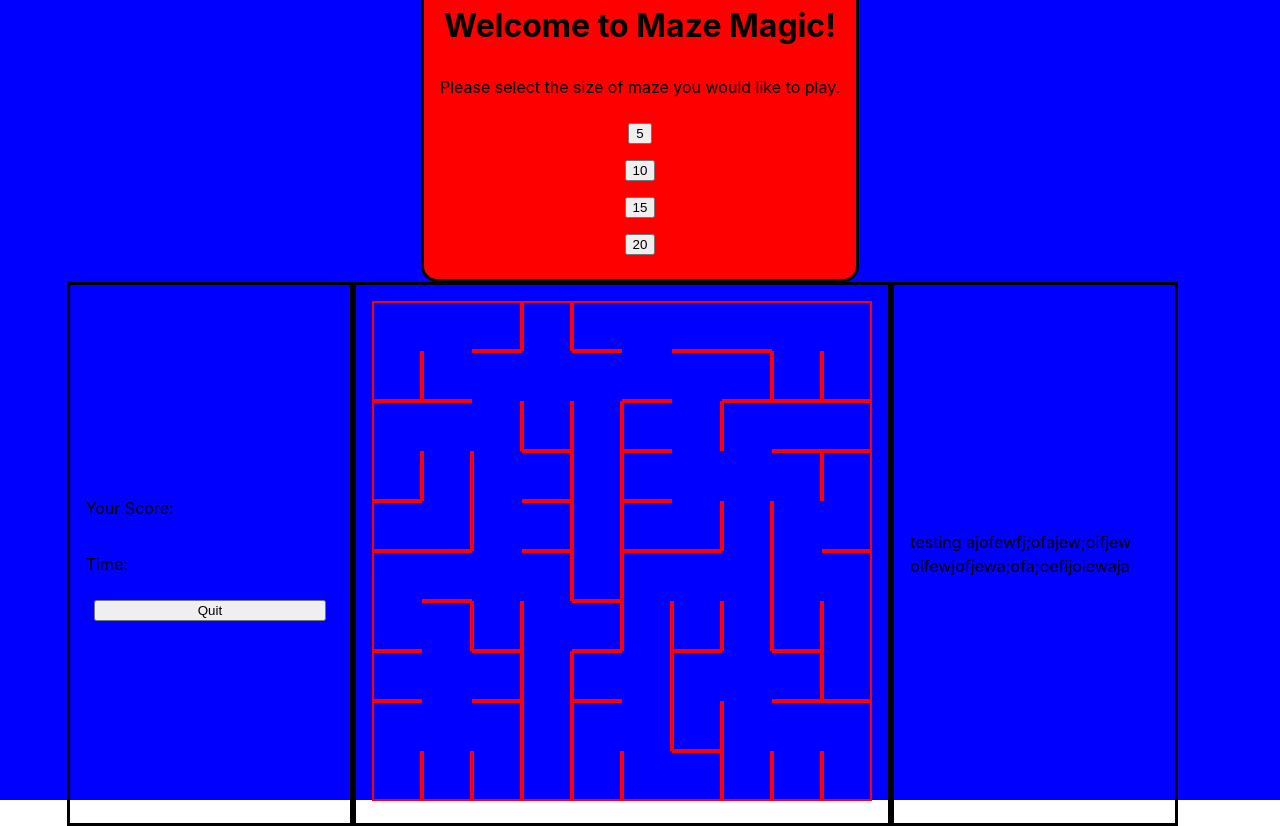
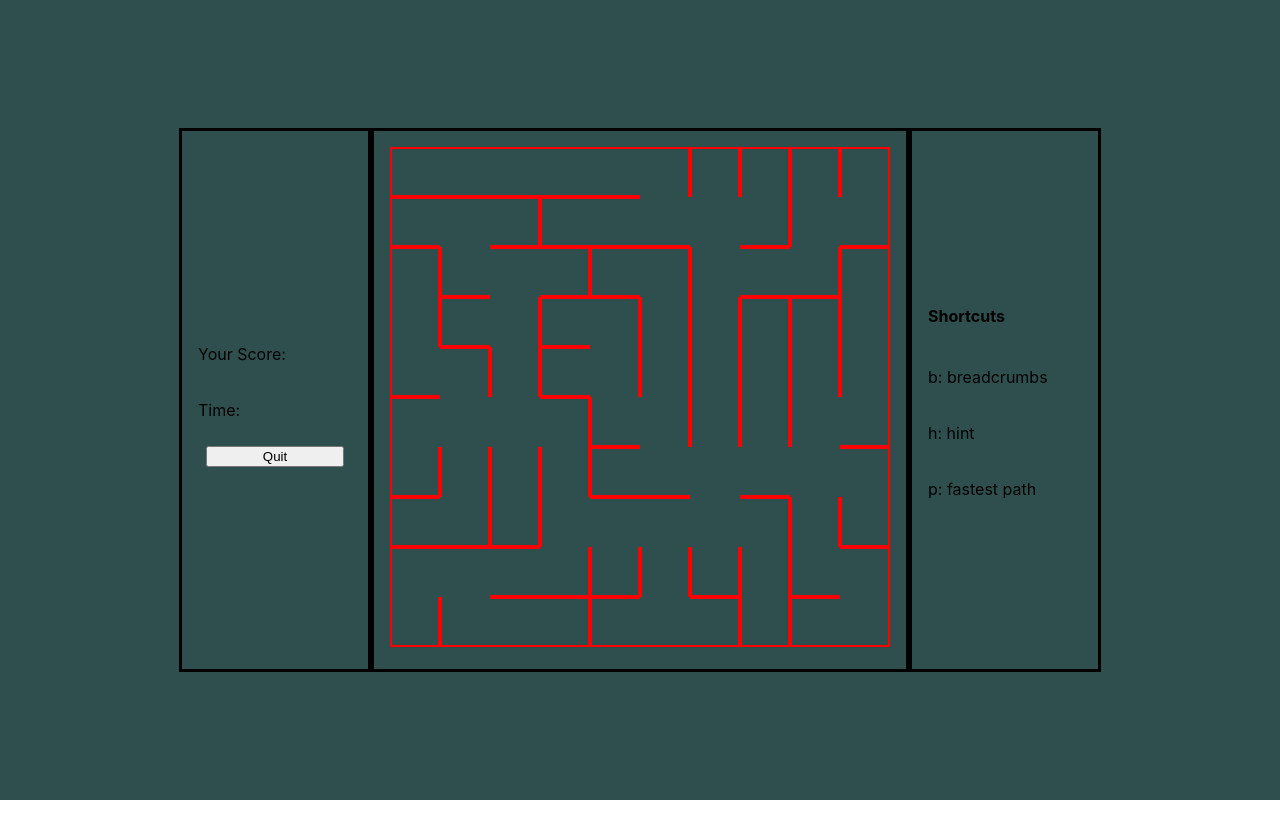
Before and after one commit to theaaronhanks/MazeMagic, a plain HTML site: page src/index.html in a window 1280 px wide. Both pictures are taken after a click on the button "10". After the commit the page ends 800 px from the top, so only its background shows below. Drawn offline with Linux system fonts and the light colour scheme.

Commit message:
clean up page switch and gameloop

```diff
--- a/src/index.css
+++ b/src/index.css
@@ -36,7 +36,7 @@ body {
     height: 100vh;
     max-width: 100%;
     width: 100vw;
-    background-color: blue;
+    background-color: darkslategray;
 }
 
 .menu {
@@ -75,7 +75,7 @@ button {
     justify-content: center;
     border-style: solid;
     padding: 16px;
-    width: 25%;
+    width: 15vw;
 }
 
 .mazeBox {
--- a/src/index.html
+++ b/src/index.html
@@ -12,27 +12,32 @@
             <p>
                 Please select the size of maze you would like to play.
             </p>
-            <form id="menuForm">
-                <button value="5">5</button>
-                <button value="10">10</button>
-                <button value="15">15</button>
-                <button value="20">20</button>
-            </form>
+            <button onclick="start(5)">5</button>
+            <button onclick="start(10)">10</button>
+            <button onclick="start(15)">15</button>
+            <button onclick="start(20)">20</button>
         </div>
 
-        <div id="game" class="gameBody">
+        <div id="game" class="gameBody hidden">
             <div class="gameBox">
                 <p>Your Score: <span id="score"></span> </p>
                 <p>Time: <span id="time"></span></p>
-                <button id="quit">Quit</button>
+                <button id="quit" onclick="reset()">Quit</button>
             </div>
             <div class="mazeBox">
                 <canvas id="id-canvas" width = "500" height = "500"></canvas>
 
             </div>
             <div class="gameBox">
+                <h4>Shortcuts</h4>
                 <p>
-                    testing ajofewfj;ofajew;oifjew oifewjofjewa;ofa;oefijoiewaja
+                    b: breadcrumbs
+                </p>
+                <p>
+                    h: hint
+                </p>
+                <p>
+                    p: fastest path
                 </p>
             </div>
 
--- a/src/index.js
+++ b/src/index.js
@@ -25,13 +25,13 @@ function maze(spec) {
         }
     }
     let verticalWalls = []
+    let horizontalWalls = []
     for(let i=0; i<mazeSize-1; i++){
         verticalWalls[i] = [];
         for(let j=0; j<mazeSize; j++){
             verticalWalls[i][j] = true;
         }
     }
-    let horizontalWalls = []
     for(let i=0; i<mazeSize; i++){
         horizontalWalls[i] = [];
         for(let j=0; j<mazeSize-1; j++){
@@ -117,13 +117,12 @@ function maze(spec) {
     }
 
     that.draw = function(width, height, context) {
-        console.log("rendering");
         let cellWidth = width / mazeSize;
         let cellHeight = height / mazeSize;
 
-        console.log(verticalWalls);
+        context.clearRect(0, 0, width, height);
 
-        context.clearRect(0, 0, width, height);
+        context.beginPath();
 
         context.moveTo(0,0);
         context.lineTo(width, 0);
@@ -148,6 +147,7 @@ function maze(spec) {
             }
         }
 
+        context.closePath();
         context.lineWidth = 4;
         context.strokeStyle = 'rgba(255, 0, 0, 1)';
         context.stroke();
@@ -156,47 +156,88 @@ function maze(spec) {
     return that;
 }
 
-function game(canvas, context, maze) {
-    maze.generate();
-    maze.draw(canvas.width, canvas.height, context);
+function GameModel() {
+    let that = {};
+
+    let state = "menu"
+
+    that.getState = function() {
+        return state;
+    }
+
+    that.setState = function(newState) {
+        if (newState == "menu" || newState == "game") {
+            state = newState;
+        }
+    }
+
+    that.processInput = function(elapsedTime) {
+        console.log(elapsedTime);
+    }
+
+    that.update = function(elapsedTime) {
+        console.log(elapsedTime);
+    }
+
+    that.render = function() {
+
+    }
+
+    return that;
 }
 
-function start(e, myMaze, canvas, context) {
-    console.log("started!")
-    console.log(e.submitter.value)
 
-    myMaze = maze({size: e.submitter.value});
-    game(canvas, context, myMaze);
 
-    // let game = document.getElementById('game');
-    // game.classList.remove("hidden");
-    // let menu = document.getElementById('menu');
-    // menu.classList.add("hidden")
-
-    e.preventDefault()
+function processInput(elapsedTime) {
+    gameModel.processInput(elapsedTime);
 }
 
-function reset(myMaze, canvas, context) {
-
-    myMaze = {}
-    context.clearRect(0, 0, canvas.width, canvas.height);
-
-    // let game = document.getElementById('game');
-    // game.classList.add("hidden");
-    // let menu = document.getElementById('menu');
-    // menu.classList.remove("hidden")
+function update(elapsedTime) {
+    gameModel.update(elapsedTime);
 }
 
-window.onload = (event) => {
-    console.log("page is fully loaded");
+function render() {
+    gameModel.render();
+}
 
-    let myMaze = {}
+function gameLoop(timeStamp) {
+    let elapsedTime = timeStamp - prevTime;
+    prevTime = timeStamp;
+
+    processInput(elapsedTime);
+    update(elapsedTime);
+    render();
+    if (gameModel.getState() == "game"){
+        requestAnimationFrame(gameLoop);
+    }
+}
+
+
+function start(size) {
     let canvas = document.getElementById('id-canvas');
     let context = canvas.getContext('2d');
 
-    let menu = document.getElementById("menuForm")
-    menu.addEventListener("submit", (e) => start(e, myMaze, canvas, context));
+    let myMaze = maze({ size });
+    myMaze.generate();
+    myMaze.draw(canvas.width, canvas.height, context);
 
-    let back = document.getElementById("quit");
-    back.addEventListener("click", () => reset(myMaze, canvas, context))
-};
+    let myGame = document.getElementById('game');
+    myGame.classList.remove("hidden");
+    let myMenu = document.getElementById('menu');
+    myMenu.classList.add("hidden");
+
+    gameModel.setState("game")
+    gameLoop(prevTime)
+}
+
+function reset() {
+    gameModel.setState("menu")
+
+    let game = document.getElementById('game');
+    game.classList.add("hidden");
+    let menu = document.getElementById('menu');
+    menu.classList.remove("hidden");
+}
+
+let gameModel = GameModel();
+let prevTime = performance.now();
```
